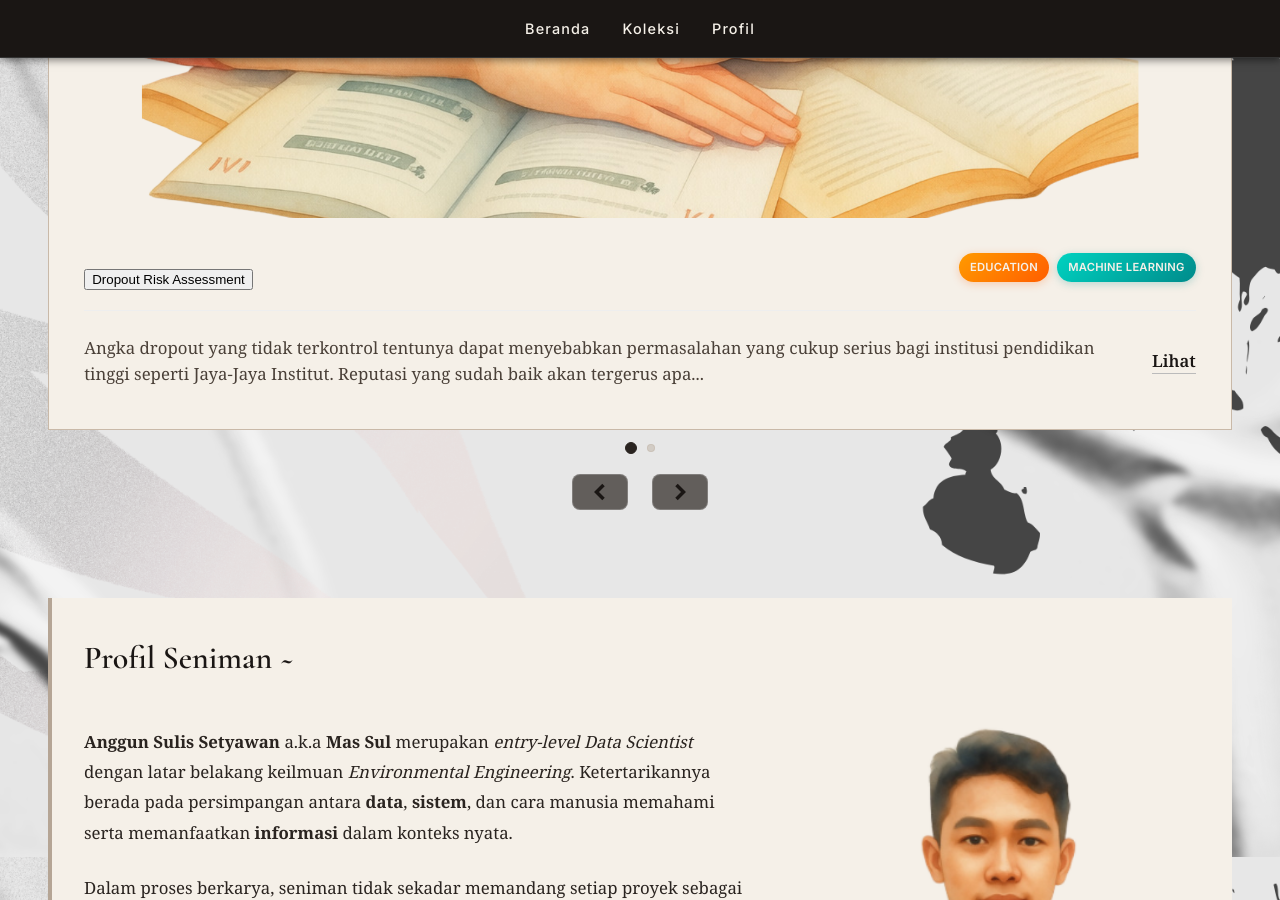
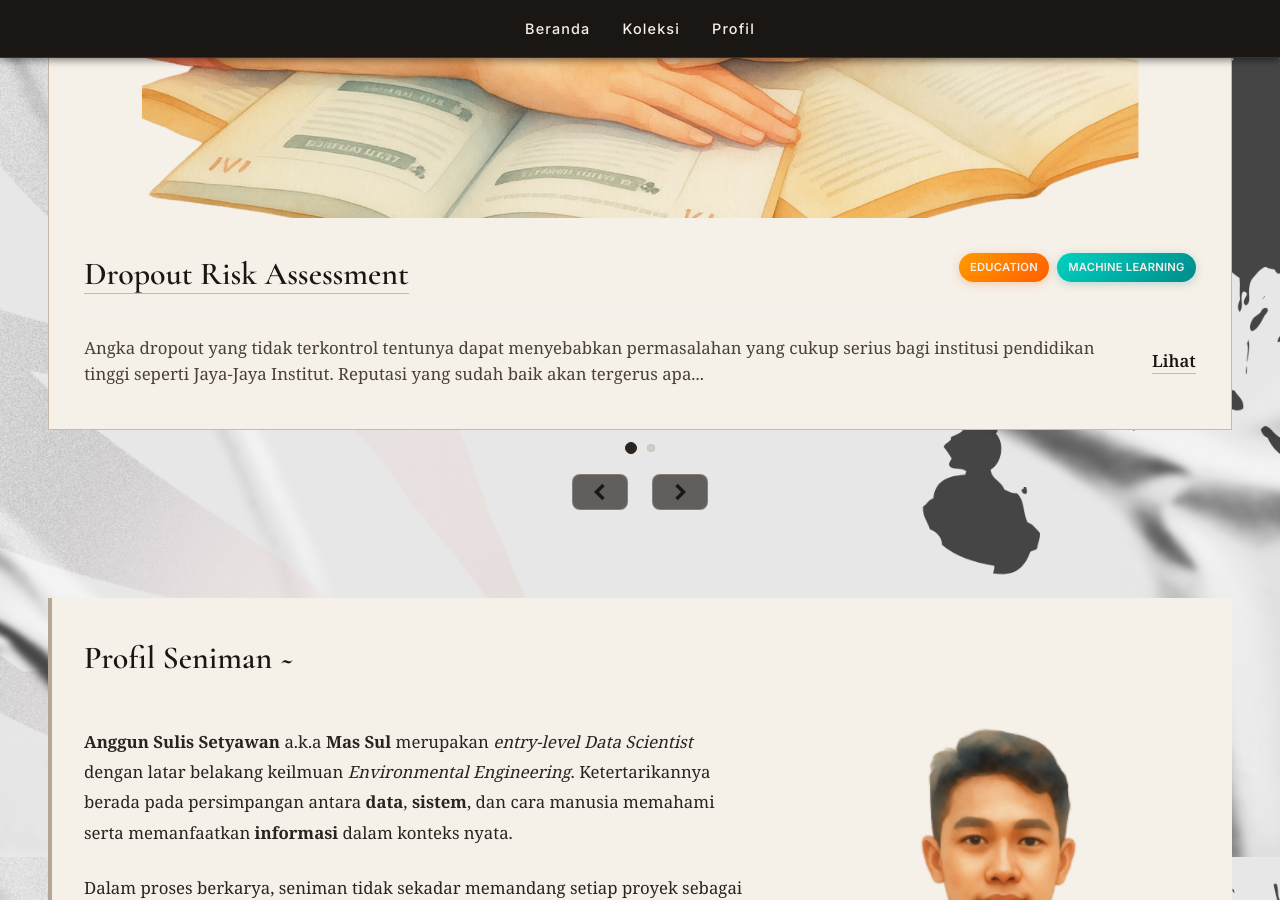
Before and after one commit to Sulbae/Sulbae.github.io, a Jekyll site: the page built from index.md, in a window 1280 px wide and 900 px high, scrolled down 943 px. Built offline with Jekyll 4.4.1, drawn with Linux system fonts in a browser that asks for light colours.

Commit message:
Update index.md

```diff
--- a/index.md
+++ b/index.md
@@ -45,15 +45,10 @@ permalink: /
             <!--Project Header-->
             <div class="project-header">
               <h3 class="project-title">
-                {% if project.deck_url and project.deck_url != "" %}
-                  <a href="{{ project.deck_url }}" target="_blank" rel="noopener noreferrer" itemprop="url">{{ project.title }}</a>
-                {% else %}
-                  <button type="button" onclick="toggleDeckNotice('deck-notice-{{ forloop.index }}')">{{ project.title }}</button>
-                {% endif %}
+                <a href="{% if project.deck_url and project.deck_url != '' %}{{ project.deck_url }}{% else %}{{ project.url }}{% endif %}" target="_blank" rel="noopener noreferrer" itemprop="url">
+                  {{ project.title }}
+                </a>
               </h3>
-              {% unless project.deck_url and project.deck_url != "" %}
-                <p id="deck-notice-{{ forloop.index }}" style="display: none;">Maaf, slide deck belum tersedia.</p>
-              {% endunless %}
               <!--Tags-->
               {% if project.tags %}
               <div class="project-tags-inline" itemprop="keywords">
```
Also changed, not shown: other parts of index.md (+0 -9 lines).
